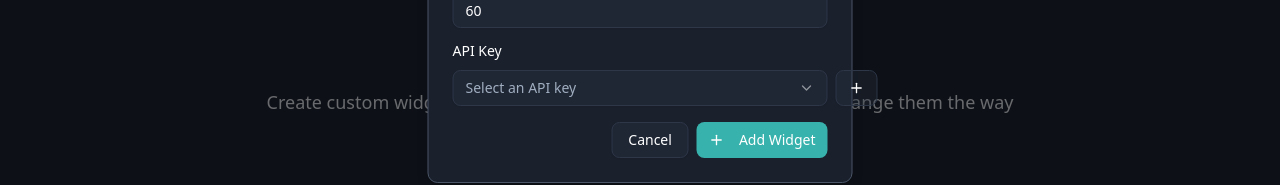
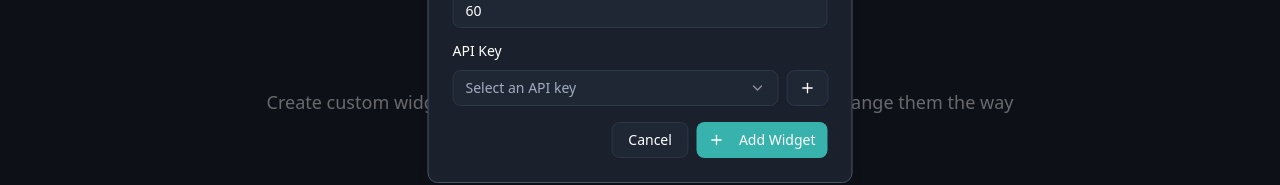
Before and after one commit to Harsh2563/grow-asignment, a Next.js app: page / in a window 1280 px wide. Both pictures are taken after a click on the button "Add Widget". Shown: the part 426-611 px from the top of the page. Built offline with nearby package versions, Linux system fonts and the light colour scheme.

Commit message:
fix: fixed icon css

```diff
--- a/components/api-key-selector.tsx
+++ b/components/api-key-selector.tsx
@@ -38,6 +38,7 @@ export const ApiKeySelector = ({
 }: ApiKeySelectorProps) => {
   return (
     <>
+      <div className="flex items-center justify-between w-[87%] gap-2">
         <DropdownMenu>
           <DropdownMenuTrigger asChild>
             <Button variant="outline" className="w-full justify-between">
@@ -46,7 +47,7 @@ export const ApiKeySelector = ({
               ) : (
                 <span className="text-muted-foreground">Select an API key</span>
               )}
-            <ChevronDownIcon className="h-4 w-4 ml-2 opacity-50" />
+              <ChevronDownIcon className="h-4 w-4 ml-2 opacity-50 ob" />
             </Button>
           </DropdownMenuTrigger>
           <DropdownMenuContent className="w-56">
@@ -63,13 +64,16 @@ export const ApiKeySelector = ({
                 </DropdownMenuItem>
               ))
             ) : (
-            <DropdownMenuItem disabled>No API keys available</DropdownMenuItem>
+              <DropdownMenuItem disabled>
+                No API keys available
+              </DropdownMenuItem>
             )}
           </DropdownMenuContent>
         </DropdownMenu>
         <Button type="button" variant="outline" onClick={onAddNewClick}>
           <PlusIcon className="h-4 w-4" />
         </Button>
+      </div>
     </>
   );
 };
```
Lines whose indentation alone changed are shown as unchanged.
